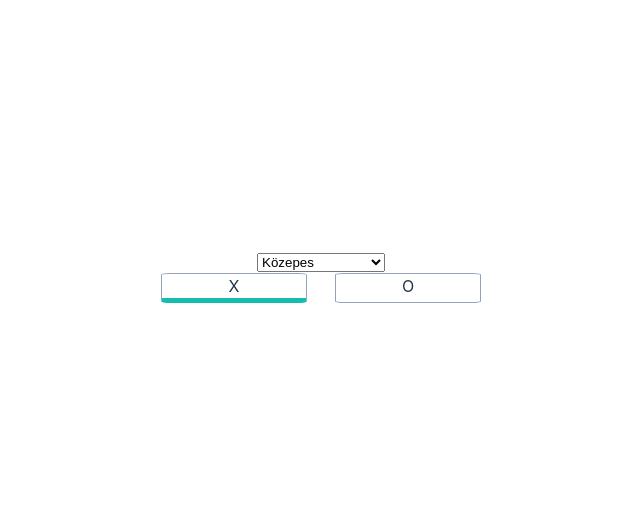
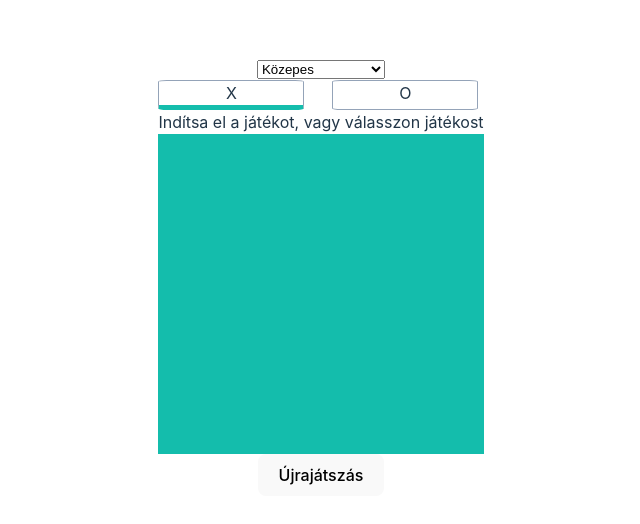
Before and after one commit to HDarius90/tic-tac-toe-app, a React (Vite) app in the folder tic-tac-toe-app/: page / in a window 1280 px wide. Shown: the part 124-648 px from the top of the page, without its empty margins (319-959 px from the left). Built offline with nearby package versions, Linux system fonts and the light colour scheme.

Commit message:
creating GameBoard component

```diff
--- a/tic-tac-toe-app/src/App.tsx
+++ b/tic-tac-toe-app/src/App.tsx
@@ -1,5 +1,6 @@
 import "./App.css";
 import { DifficultyPicker } from "./components/DifficultyPicker";
+import { GameBoard } from "./components/GameBoard";
 import { SideSwitcher } from "./components/SideSwitcher";
 
 function App() {
@@ -7,6 +8,9 @@ function App() {
     <>
       <DifficultyPicker />
       <SideSwitcher />
+      <span>Indítsa el a játékot, vagy válasszon játékost</span>
+      <GameBoard />
+      <button>Újrajátszás</button>
     </>
   );
 }
--- /dev/null
+++ b/tic-tac-toe-app/src/components/GameBoard.module.css
@@ -0,0 +1,5 @@
+.background {
+    background-color: rgb(20,189,172);
+    width: 100%;
+    height: 20rem;
+}
--- /dev/null
+++ b/tic-tac-toe-app/src/components/GameBoard.tsx
@@ -0,0 +1,5 @@
+import styles from "./GameBoard.module.css";
+
+export const GameBoard = () => {
+  return <div className={styles.background}></div>;
+};
```
